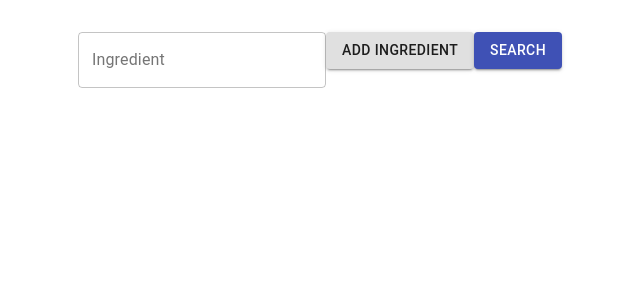
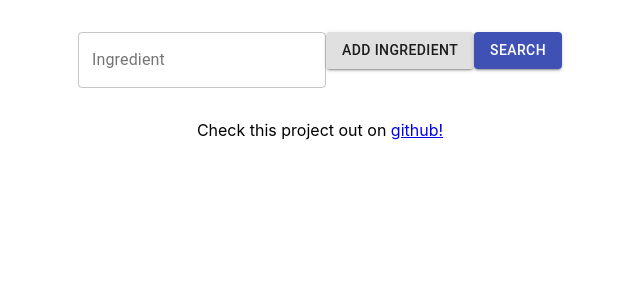
Before and after one commit to ctiller15/WhatCanIMake, a React (Create React App) app: page / in a window 1280 px wide. Shown: the top 300 px of the page, without its empty margins (320-960 px from the left). Built offline with nearby package versions, Linux system fonts and the light colour scheme.

Commit message:
Add github link

```diff
--- a/src/App.js
+++ b/src/App.js
@@ -3,9 +3,10 @@ import { useSelector, useDispatch } from 'react-redux';
 import { addIngredient, removeIngredient, ingredientList, fetchRecipesByIngredients, recipeList } from './features/ingredient/ingredientSlice';
 import { generateRecipesIngredientsQueryString } from './app/utils'
 import { Recipe } from '../src/features/components/Recipe'
+import { Footer } from '../src/features/components/Footer/Footer'
 import './App.css';
 
-import { Button, Input, TextField, List, ListItem, ListItemText, Box, IconButton} from '@material-ui/core'
+import { Button, TextField, List, ListItem, ListItemText, Box, IconButton} from '@material-ui/core'
 import DeleteIcon from '@material-ui/icons/Delete'
 
 function App() {
@@ -81,6 +82,7 @@ function App() {
 				{recipeDisplay}
 			</List>
 		</section> : null}
+		<Footer />
     </div>
   );
 }
--- a/src/features/components/Footer/Footer.js
+++ b/src/features/components/Footer/Footer.js
@@ -0,0 +1,9 @@
+import React from 'react';
+
+export const Footer = () => {
+	return(
+		<div>
+			<p>Check this project out on <a rel="noopener noreferrer" href="https://github.com/ctiller15/WhatCanIMake" target="_blank">github!</a></p>
+		</div>
+	);
+}
--- a/src/features/components/Recipe.js
+++ b/src/features/components/Recipe.js
@@ -1,5 +1,5 @@
 import React from 'react';
-import { List, ListItem, ListItemText, Card, CardHeader, CardMedia, CardContent } from '@material-ui/core';
+import { List, ListItem, ListItemText, Card, CardHeader, CardMedia } from '@material-ui/core';
 import { makeStyles } from '@material-ui/core/styles';
 import { Box } from '@material-ui/core';
 
```
Also changed, not shown: 2 other files (tests, documents, lock files or other folders).
